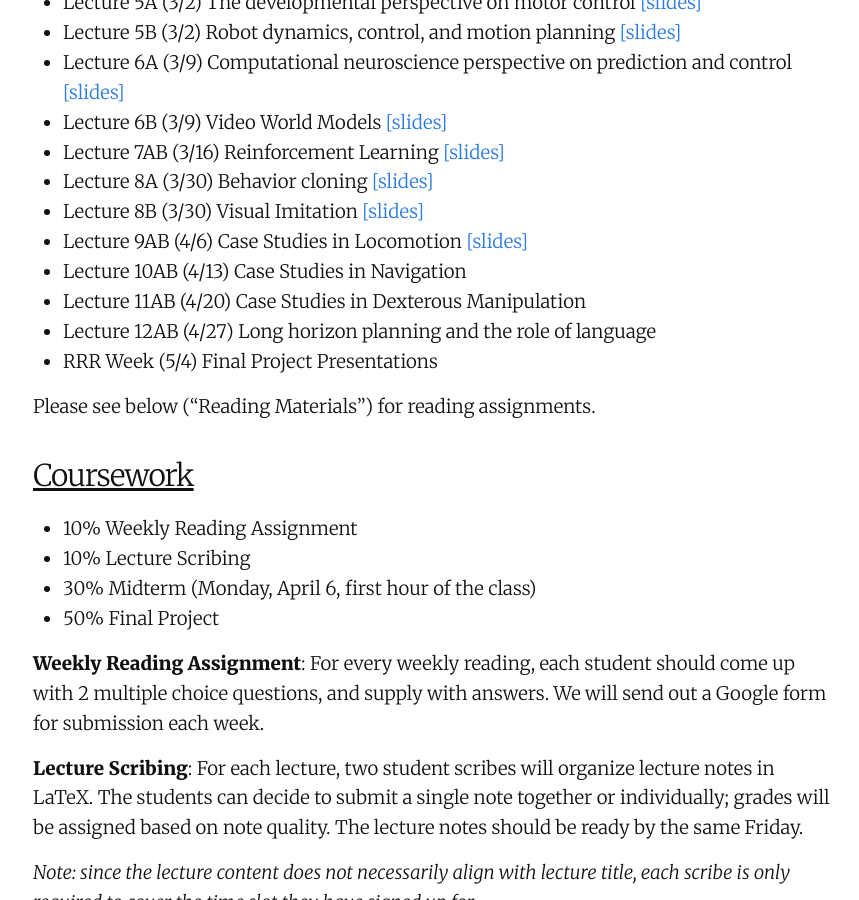
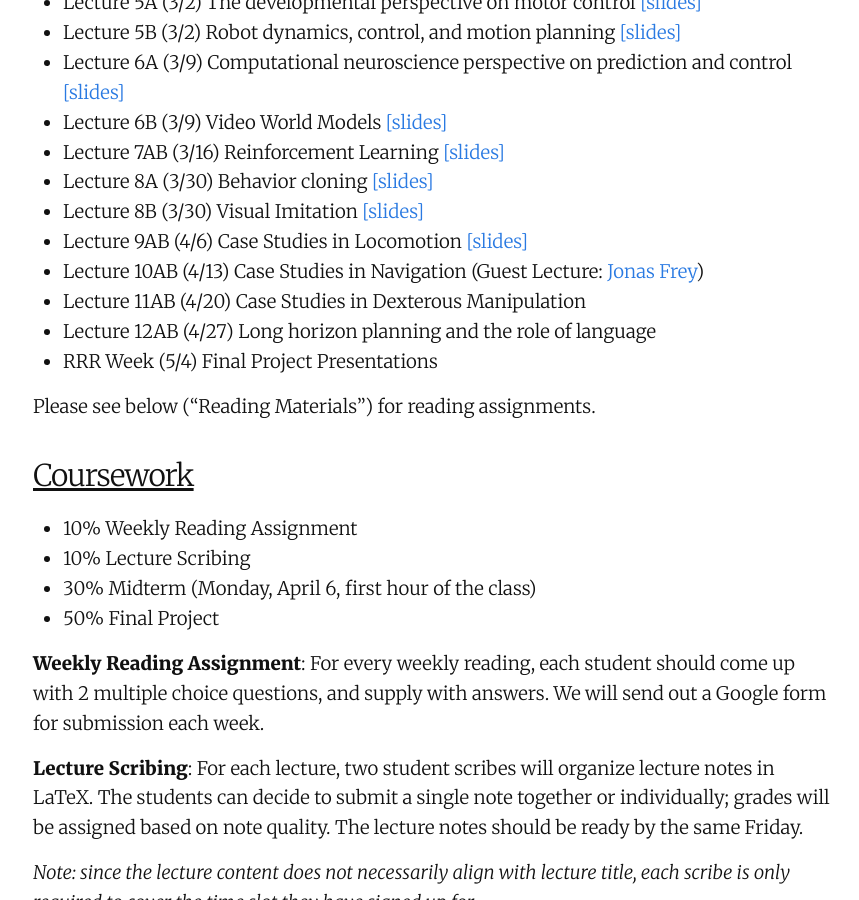
Before and after one commit to robots-that-learn/robots-that-learn.github.io, a Jekyll site: the page built from index.md, in a window 1280 px wide and 900 px high, scrolled down 1604 px. Shown: the whole window, without its empty margins (207-1066 px from the left). Built offline with Jekyll 4.4.1, drawn with Linux system fonts in a browser that asks for light colours; our own code applies the rules of GitHub Pages for plain Markdown files.

Commit message:
Update index.md

```diff
--- a/index.md
+++ b/index.md
@@ -55,7 +55,7 @@ The following schedule is a tentative assignment and will evolve in real time. W
 * Lecture 8A (3/30) Behavior cloning [[slides]](https://drive.google.com/file/d/1LTCCi0sOVNqTMGhkJUwMyIvOvFyb-krk/view?usp=sharing)
 * Lecture 8B (3/30) Visual Imitation [[slides]](https://drive.google.com/file/d/1ffPRW7qjmAtkswmFVzDtsraXgKBQt6RU/view?usp=sharing)
 * Lecture 9AB (4/6) Case Studies in Locomotion [[slides]](https://drive.google.com/file/d/1pEQGFoiG-zMo2qXujx6M_DoH2HVMuQzC/view?usp=sharing)
-* Lecture 10AB (4/13) Case Studies in Navigation
+* Lecture 10AB (4/13) Case Studies in Navigation (Guest Lecture: [Jonas Frey](https://jonasfrey96.github.io/))
 * Lecture 11AB (4/20) Case Studies in Dexterous Manipulation
 * Lecture 12AB (4/27) Long horizon planning and the role of language
 * RRR Week (5/4) Final Project Presentations
```
